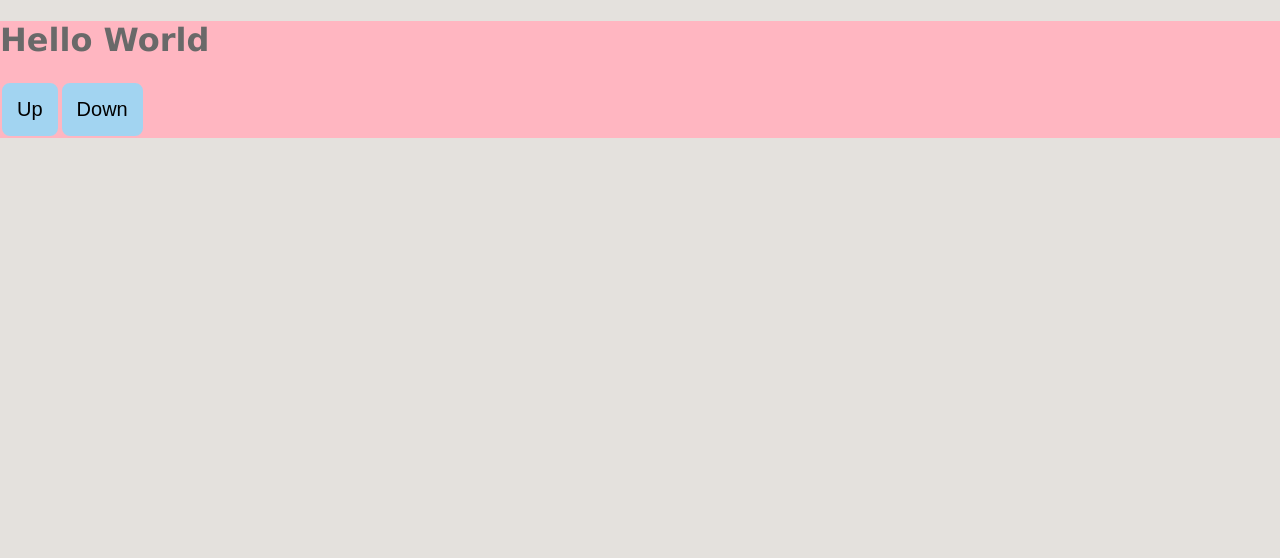
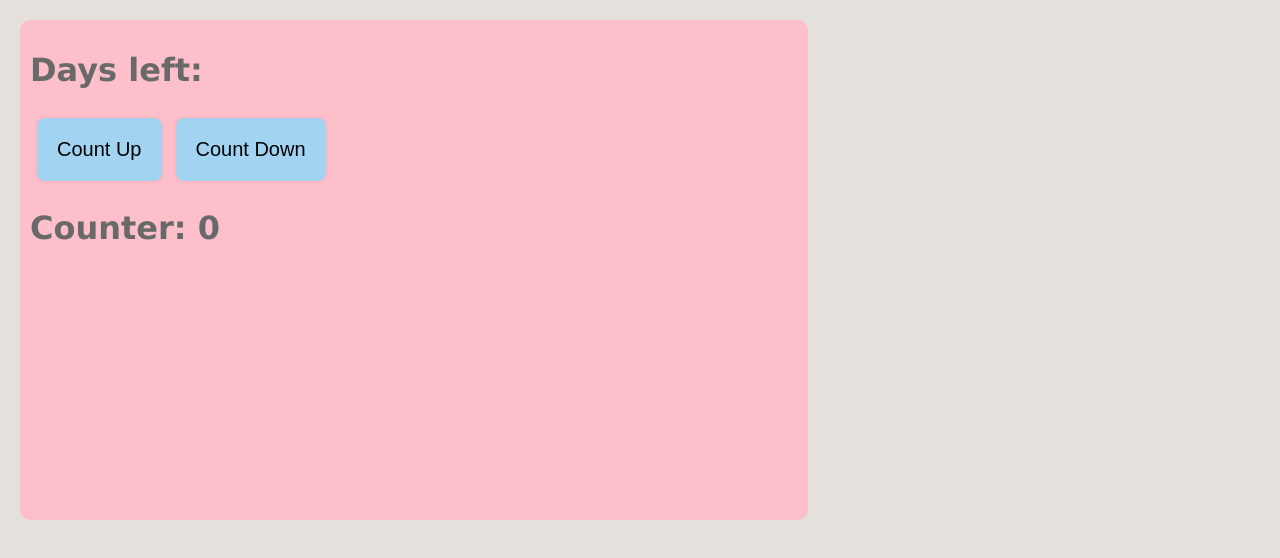
Before and after one commit to xani-dev/DailyCode, a React (Create React App) app in the folder May15th/test-app/: page / in a window 1280 px wide. Shown: the top 558 px of the page. Built offline with nearby package versions, Linux system fonts and the light colour scheme.

Commit message:
Adding useState practice

```diff
--- a/May15th/test-app/src/App.css
+++ b/May15th/test-app/src/App.css
@@ -6,8 +6,13 @@ body {
 }
 
 .App {
-  background-color: lightpink;
-
+  background-color: rgb(253, 191, 202);
+  display: block;
+  width: 60vw;
+  height: 60vh;
+  border-radius: 10px;
+  margin: 20px;
+  padding: 10px;
 }
 
 h1 {
@@ -17,7 +22,8 @@ h1 {
 button {
   background-color: rgb(162, 212, 241);
   font-size: 20px;
-  padding: 15px;
+  padding: 20px;
   border-radius: 10px;
   border: 2px solid lightpink;
+  margin: 5px
 }
--- a/May15th/test-app/src/App.js
+++ b/May15th/test-app/src/App.js
@@ -1,18 +1,28 @@
 import './App.css';
+import { useState } from 'react';
 import { Clicker } from './Clicker';
 import { Message } from './Message';
 
 function App() {
 
+	let[counter, setCounter]= useState(0);
+
 	const onHandleClick = (direction) => {
+		if (direction === 'Up'){
+			setCounter(++counter)
+		} else {
+			setCounter(--counter)
+		}
 		console.log(direction)
 	}
 
 	return (
 		<div className='App'>
-			<Message text='Hello World' />
+			<Message text='Days left: ' />
 
 			<Clicker onClicked={onHandleClick} />
+
+			<h1>Counter: {counter}</h1>
 		</div>
 	);
 }
--- a/May15th/test-app/src/Clicker.js
+++ b/May15th/test-app/src/Clicker.js
@@ -5,17 +5,17 @@ export const Clicker = ({ onClicked }) => {
 		<div>
 			<button
 				onClick={() => {
-					onClicked('up');
+					onClicked('Up');
 				}}
 			>
-				Up
+				Count Up
 			</button>
 			<button
 				onClick={() => {
-					onClicked('down');
+					onClicked('Down');
 				}}
 			>
-				Down
+				Count Down
 			</button>
 		</div>
 	);
```
